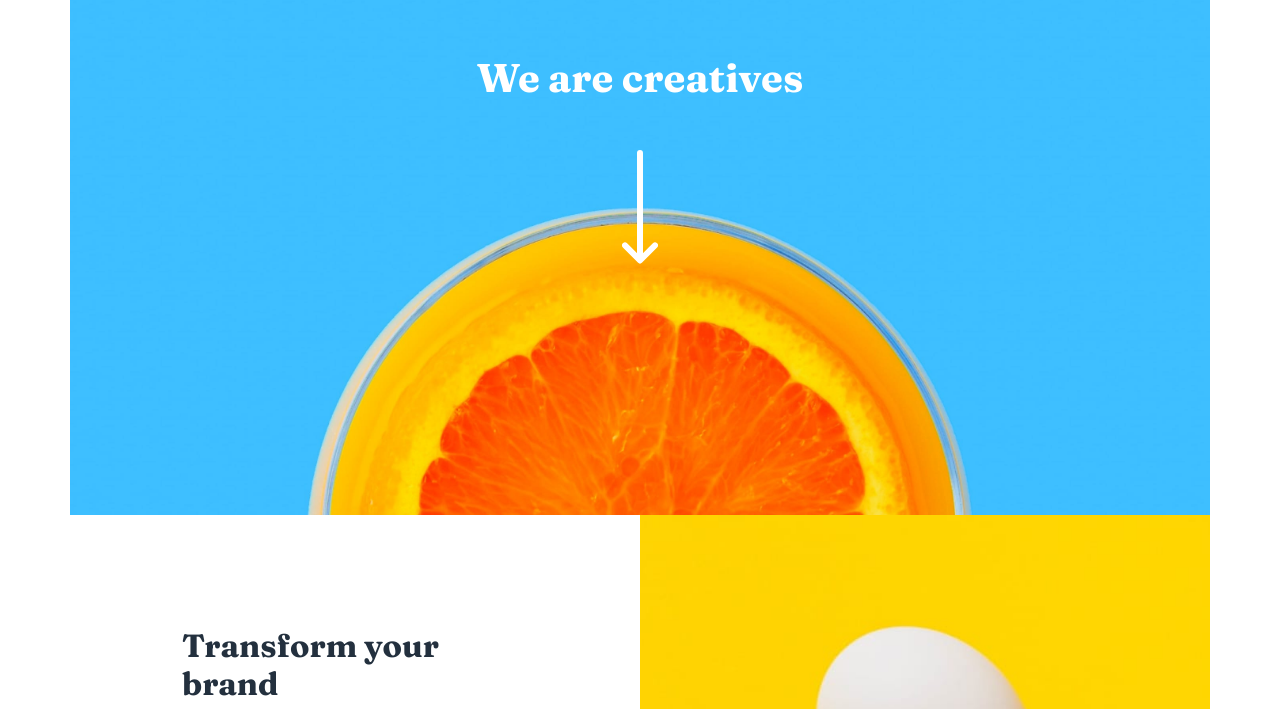
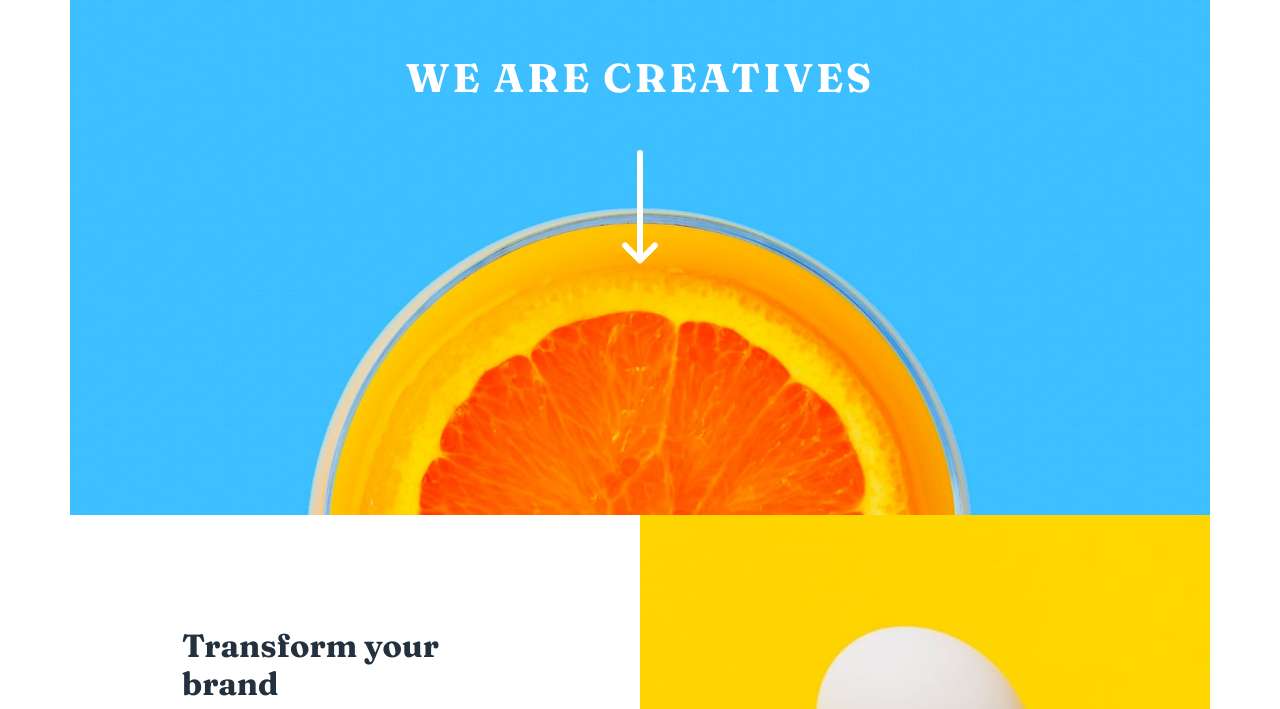
Before and after one commit to hernannadotti/sunnyside_agency_landing, a plain HTML site: page index.html in a window 1280 px wide. Shown: the part 62-771 px from the top of the page. Drawn offline with Linux system fonts and the light colour scheme.

Commit message:
fix letter issue

```diff
--- a/css/styles.css
+++ b/css/styles.css
@@ -6,6 +6,8 @@ h1 {
     text-align: center;
     font-family: 'Fraunces', serif;
     color: hsl(0, 0%, 100%);
+    text-transform: uppercase;
+    letter-spacing: 3px;
 }
 
 h2 {
```
